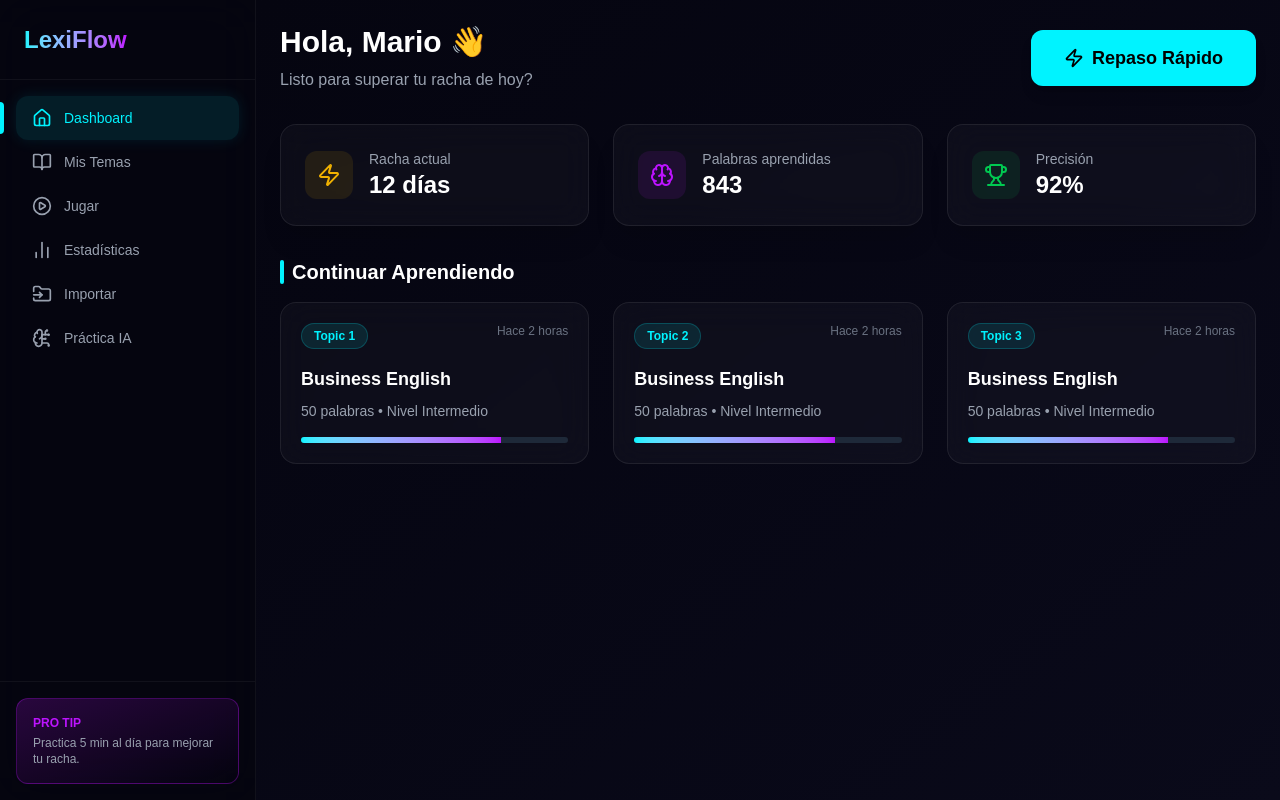
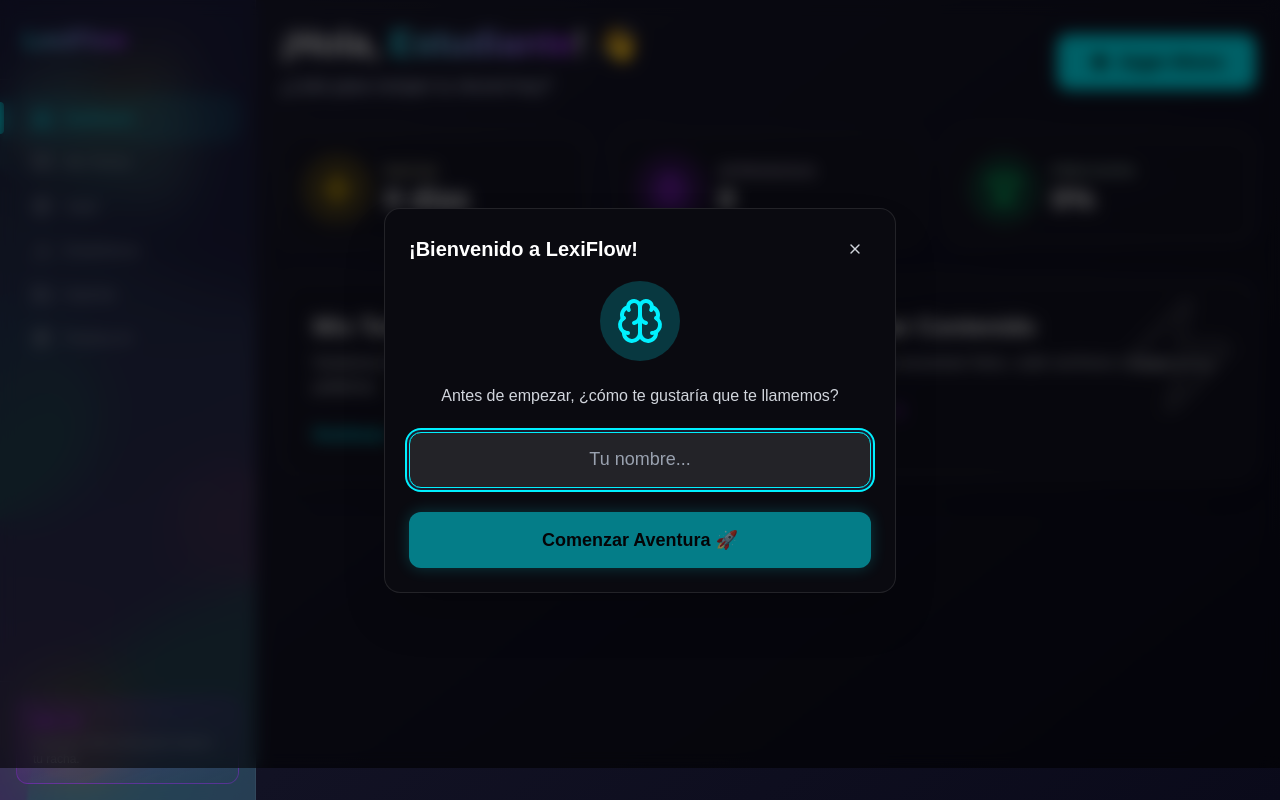
Before and after one commit to mariotc1/LexiFlow, a Next.js app: page / in a window 1280 px wide. Built offline with nearby package versions, Linux system fonts and the light colour scheme.

Commit message:
rediseño de la web mas funcionalidades de vd

```diff
--- a/src/app/game/results/page.tsx
+++ b/src/app/game/results/page.tsx
@@ -7,15 +7,15 @@
 import { dbService } from "@/lib/db";
 import { Trophy, RefreshCw, Home } from "lucide-react";
 import { motion } from "framer-motion";
+import { sfx } from "@/lib/sound";
 
 export default function ResultsPage() {
   const { score, results, words, resetGame } = useGameStore();
   const router = useRouter();
 
   useEffect(() => {
-    // Save stats?
-    // In a real app we'd save the session to IDB here or in store
-    // For now we just display
+    sfx.playWin();
+    // Save stats logic...
   }, []); // eslint-disable-line
 
   const accuracy = Math.round((results.correct / words.length) * 100) || 0;
--- a/src/app/globals.css
+++ b/src/app/globals.css
@@ -14,28 +14,35 @@
   --color-surface: var(--surface);
   --color-surface-hover: var(--surface-hover);
 
-  --shadow-neon-blue:
-    0 0 10px rgba(0, 243, 255, 0.5), 0 0 20px rgba(0, 243, 255, 0.3);
-  --shadow-neon-purple:
-    0 0 10px rgba(188, 19, 254, 0.5), 0 0 20px rgba(188, 19, 254, 0.3);
+  --shadow-neon-blue: 0 0 20px rgba(0, 247, 255, 0.6);
+  --shadow-neon-purple: 0 0 20px rgba(188, 19, 254, 0.6);
 }
 
 :root {
-  --background: #050510;
+  /* Dynamic Background Image from public folder */
+  --background-image: url('/image.png');
+
+  --background: #1a1a2e; /* Fallback */
   --foreground: #ffffff;
-  --surface: rgba(255, 255, 255, 0.05); /* Glass effect base */
-  --surface-hover: rgba(255, 255, 255, 0.1);
 
-  --brand-primary: #00f3ff; /* Cyan Neon */
-  --brand-secondary: #bc13fe; /* Purple Neon */
-  --brand-accent: #ff0055; /* Pink Neon */
+  /* More vibrant, friendly colors (Kahoot-ish but premium) */
+  --brand-primary: #00f0ff; /* Bright Cyan */
+  --brand-secondary: #aa22ff; /* Bright Purple */
+  --brand-accent: #ff0099; /* Hot Pink */
+
+  --surface: rgba(255, 255, 255, 0.15); /* Stronger glass */
+  --surface-hover: rgba(255, 255, 255, 0.25);
 
   --font-geist-sans: "Geist Sans", sans-serif;
   --font-geist-mono: "Geist Mono", monospace;
 }
 
 body {
-  background: var(--background);
+  background-color: var(--background);
+  background-image: var(--background-image);
+  background-size: cover;
+  background-position: center;
+  background-attachment: fixed;
   color: var(--foreground);
   font-family: var(--font-geist-sans);
   overflow-x: hidden;
@@ -43,19 +50,21 @@
 }
 
 /* Glassmorphism Utilities */
-.glass {
-  background: rgba(255, 255, 255, 0.03);
-  backdrop-filter: blur(16px);
-  -webkit-backdrop-filter: blur(16px);
-  border: 1px solid rgba(255, 255, 255, 0.08);
+/* The original .glass class was removed as it was replaced by the enhanced .glass-panel */
+
+/* Enhanced Glassmorphism for "Friendly" look */
+.glass-panel {
+  background: rgba(23, 23, 35, 0.6); /* Slightly darker for contrast against colorful bg */
+  backdrop-filter: blur(20px);
+  -webkit-backdrop-filter: blur(20px);
+  border: 1px solid rgba(255, 255, 255, 0.2);
+  @apply rounded-3xl shadow-xl transition-all duration-300;
 }
 
-.glass-panel {
-  background: rgba(255, 255, 255, 0.03);
-  backdrop-filter: blur(16px);
-  -webkit-backdrop-filter: blur(16px);
-  border: 1px solid rgba(255, 255, 255, 0.08);
-  @apply rounded-2xl shadow-xl;
+.glass-panel:hover {
+  transform: translateY(-2px);
+  border-color: rgba(255, 255, 255, 0.4);
+  box-shadow: 0 10px 40px -10px rgba(0,0,0,0.5);
 }
 
 .text-gradient {
--- a/src/app/page.tsx
+++ b/src/app/page.tsx
@@ -1,22 +1,120 @@
 "use client";
 
-import { motion } from "framer-motion";
+import { useEffect, useState } from "react";
+import { motion, AnimatePresence } from "framer-motion";
 import { Button } from "@/components/ui/Button";
-import { Zap, Trophy, Brain } from "lucide-react";
+import { Zap, Trophy, Brain, ArrowRight } from "lucide-react";
+import { useSettingsStore, useTemaStore } from "@/stores";
+import { dbService } from "@/lib/db";
+import { Modal } from "@/components/ui/Modal";
+import { Input } from "@/components/ui/Input";
+import Link from "next/link";
 
 export default function Home() {
+  const { userName, setUserName } = useSettingsStore();
+  const [showNameModal, setShowNameModal] = useState(false);
+  const [nameInput, setNameInput] = useState("");
+
+  const [stats, setStats] = useState({
+    streak: 0,
+    learnedWords: 0,
+    accuracy: 0
+  });
+
+  const [loading, setLoading] = useState(true);
+
+  // Check user name on mount
+  useEffect(() => {
+    // Small delay to allow hydration of persisted store
+    const timer = setTimeout(() => {
+        if (!userName) {
+            setShowNameModal(true);
+        }
+    }, 500);
+    return () => clearTimeout(timer);
+  }, [userName]);
+
+  useEffect(() => {
+    const loadStats = async () => {
+      const partidas = await dbService.getPartidas();
+      const palabras = await dbService.getAllPalabras();
+
+      // Calculate Stats
+      // 1. Learned Words (words with > 0 hits)
+      const learned = palabras.filter(p => p.aciertos > 0).length;
+
+      // 2. Accuracy
+      const totalHits = palabras.reduce((a, b) => a + b.aciertos, 0);
+      const totalMisses = palabras.reduce((a, b) => a + b.fallos, 0);
+      const total = totalHits + totalMisses;
+      const acc = total > 0 ? Math.round((totalHits / total) * 100) : 0;
+
+      // 3. Streak (consecutive days with at least 1 game)
+      // Sort partidas by date descending
+      const sortedPartidas = [...partidas].sort((a, b) => b.fecha - a.fecha);
+      let currentStreak = 0;
+      if (sortedPartidas.length > 0) {
+        const today = new Date().setHours(0,0,0,0);
+        const lastGameDay = new Date(sortedPartidas[0].fecha).setHours(0,0,0,0);
+
+        // If last game was today or yesterday, streak is alive
+        if (today - lastGameDay <= 86400000) {
+            currentStreak = 1;
+            let checkDate = lastGameDay;
+
+            // Check previous days
+            // Simple logic: unique days
+            const uniqueDays = new Set(sortedPartidas.map(p => new Date(p.fecha).setHours(0,0,0,0)));
+            // We need to check continuity.
+            // ... simple version: just count unique days for now as "Total Active Days" or fix streak logic later.
+            // Let's implement real streak:
+             const daysArray = Array.from(uniqueDays).sort((a, b) => b - a);
+
+             for (let i = 0; i < daysArray.length - 1; i++) {
+                 const diff = (daysArray[i] - daysArray[i+1]) / 86400000;
+                 if (diff <= 1) { // Consecutive day (1 day diff)
+                     currentStreak++;
+                 } else {
+                     break;
+                 }
+             }
+        }
+      }
+
+      setStats({
+        streak: currentStreak,
+        learnedWords: learned,
+        accuracy: acc
+      });
+      setLoading(false);
+    };
+    loadStats();
+  }, []);
+
+  const handleSaveName = (e: React.FormEvent) => {
+    e.preventDefault();
+    if (nameInput.trim()) {
+        setUserName(nameInput.trim());
+        setShowNameModal(false);
+    }
+  };
+
   return (
-    <div className="space-y-8">
+    <div className="space-y-8 pb-20">
       {/* Header */}
-      <div className="flex items-center justify-between">
+      <div className="flex flex-col md:flex-row items-center justify-between gap-4">
         <div>
-          <h1 className="text-3xl font-bold text-white mb-2">Hola, Mario 👋</h1>
-          <p className="text-gray-400">Listo para superar tu racha de hoy?</p>
+          <h1 className="text-4xl font-bold text-white mb-2 drop-shadow-md">
+            ¡Hola, <span className="text-transparent bg-clip-text bg-gradient-to-r from-[var(--brand-primary)] to-[var(--brand-secondary)]">{userName || 'Estudiante'}</span>! 👋
+          </h1>
+          <p className="text-indigo-100 text-lg">¿Listo para romper tu récord hoy?</p>
         </div>
-        <Button variant="primary" size="lg" className="shadow-lg shadow-[var(--brand-primary)]/20">
-          <Zap className="mr-2 h-5 w-5" />
-          Repaso Rápido
-        </Button>
+        <Link href="/game">
+            <Button variant="primary" size="lg" className="shadow-lg shadow-[var(--brand-primary)]/40 hover:scale-105 transition-transform animate-bounce-slow">
+            <Zap className="mr-2 h-5 w-5 fill-current" />
+            Jugar Ahora
+            </Button>
+        </Link>
       </div>
 
       {/* Stats Grid */}
@@ -25,15 +123,15 @@
           initial={{ opacity: 0, y: 20 }}
           animate={{ opacity: 1, y: 0 }}
           transition={{ delay: 0.1 }}
-          className="glass-panel p-6"
+          className="glass-panel p-6 border-l-4 border-yellow-400 bg-gradient-to-br from-yellow-500/10 to-transparent"
         >
           <div className="flex items-center gap-4">
-            <div className="p-3 rounded-xl bg-yellow-500/10 text-yellow-500">
-              <Zap className="h-6 w-6" />
+            <div className="p-4 rounded-full bg-yellow-400/20 text-yellow-400 shadow-[0_0_15px_rgba(250,204,21,0.3)]">
+              <Zap className="h-8 w-8" />
             </div>
             <div>
-              <p className="text-sm text-gray-400">Racha actual</p>
-              <h3 className="text-2xl font-bold">12 días</h3>
+              <p className="text-sm text-yellow-100 font-medium uppercase tracking-wider">Racha</p>
+              <h3 className="text-3xl font-bold text-white">{stats.streak} días</h3>
             </div>
           </div>
         </motion.div>
@@ -42,15 +140,15 @@
           initial={{ opacity: 0, y: 20 }}
           animate={{ opacity: 1, y: 0 }}
           transition={{ delay: 0.2 }}
-          className="glass-panel p-6"
+          className="glass-panel p-6 border-l-4 border-[var(--brand-secondary)] bg-gradient-to-br from-[var(--brand-secondary)]/10 to-transparent"
         >
           <div className="flex items-center gap-4">
-            <div className="p-3 rounded-xl bg-[var(--brand-secondary)]/10 text-[var(--brand-secondary)]">
-              <Brain className="h-6 w-6" />
+            <div className="p-4 rounded-full bg-[var(--brand-secondary)]/20 text-[var(--brand-secondary)] shadow-[0_0_15px_rgba(188,19,254,0.3)]">
+              <Brain className="h-8 w-8" />
             </div>
             <div>
-              <p className="text-sm text-gray-400">Palabras aprendidas</p>
-              <h3 className="text-2xl font-bold">843</h3>
+              <p className="text-sm text-purple-100 font-medium uppercase tracking-wider">Aprendidas</p>
+              <h3 className="text-3xl font-bold text-white">{stats.learnedWords}</h3>
             </div>
           </div>
         </motion.div>
@@ -59,52 +157,83 @@
           initial={{ opacity: 0, y: 20 }}
           animate={{ opacity: 1, y: 0 }}
           transition={{ delay: 0.3 }}
-          className="glass-panel p-6"
+          className="glass-panel p-6 border-l-4 border-green-400 bg-gradient-to-br from-green-500/10 to-transparent"
         >
           <div className="flex items-center gap-4">
-            <div className="p-3 rounded-xl bg-green-500/10 text-green-500">
-              <Trophy className="h-6 w-6" />
+            <div className="p-4 rounded-full bg-green-400/20 text-green-400 shadow-[0_0_15px_rgba(74,222,128,0.3)]">
+              <Trophy className="h-8 w-8" />
             </div>
             <div>
-              <p className="text-sm text-gray-400">Precisión</p>
-              <h3 className="text-2xl font-bold">92%</h3>
+              <p className="text-sm text-green-100 font-medium uppercase tracking-wider">Precisión</p>
+              <h3 className="text-3xl font-bold text-white">{stats.accuracy}%</h3>
             </div>
           </div>
         </motion.div>
       </div>
 
-      {/* Recent Activity or Suggestions */}
-      <section>
-        <h2 className="text-xl font-bold mb-4 flex items-center gap-2">
-          <span className="w-1 h-6 bg-[var(--brand-primary)] rounded-full"/>
-          Continuar Aprendiendo
-        </h2>
-        <div className="grid grid-cols-1 md:grid-cols-2 lg:grid-cols-3 gap-6">
-          {/* Mock Cards for now, will connect to store */}
-          {[1, 2, 3].map((i) => (
+      {/* Action Cards */}
+      <div className="grid grid-cols-1 md:grid-cols-2 gap-6">
+        <Link href="/topics">
             <motion.div
-              key={i}
-              initial={{ opacity: 0, scale: 0.95 }}
-              animate={{ opacity: 1, scale: 1 }}
-              transition={{ delay: 0.2 + (i * 0.1) }}
-              className="glass p-5 rounded-2xl hover:bg-white/5 transition-all cursor-pointer group border border-white/5 hover:border-[var(--brand-primary)]/30"
+                whileHover={{ scale: 1.02, rotate: -1 }}
+                className="glass-panel p-8 cursor-pointer group relative overflow-hidden h-full"
             >
-              <div className="flex justify-between items-start mb-4">
-                <span className="bg-[var(--brand-primary)]/10 text-[var(--brand-primary)] text-xs font-bold px-3 py-1 rounded-full border border-[var(--brand-primary)]/20">
-                  Topic {i}
-                </span>
-                <span className="text-xs text-gray-500">Hace 2 horas</span>
-              </div>
-              <h3 className="text-lg font-bold mb-2 group-hover:text-[var(--brand-primary)] transition-colors">Business English</h3>
-              <p className="text-sm text-gray-400 mb-4">50 palabras • Nivel Intermedio</p>
+                <div className="absolute top-0 right-0 p-3 opacity-10 group-hover:opacity-20 transition-opacity">
+                    <Brain className="w-32 h-32" />
+                </div>
+                <h3 className="text-2xl font-bold mb-2 group-hover:text-[var(--brand-primary)] transition-colors">Mis Temas</h3>
+                <p className="text-gray-300 mb-6">Gestiona tus listas de vocabulario y añade nuevas palabras.</p>
+                <div className="flex items-center text-[var(--brand-primary)] font-bold">
+                    Gestionar <ArrowRight className="ml-2 w-5 h-5 group-hover:translate-x-2 transition-transform" />
+                </div>
+            </motion.div>
+        </Link>
 
-              <div className="w-full bg-gray-800 h-1.5 rounded-full overflow-hidden">
-                <div className="bg-gradient-to-r from-[var(--brand-primary)] to-[var(--brand-secondary)] h-full w-3/4" />
-              </div>
+        <Link href="/import">
+            <motion.div
+                 whileHover={{ scale: 1.02, rotate: 1 }}
+                 className="glass-panel p-8 cursor-pointer group relative overflow-hidden h-full"
+            >
+                <div className="absolute top-0 right-0 p-3 opacity-10 group-hover:opacity-20 transition-opacity">
+                    <Zap className="w-32 h-32" />
+                </div>
+                <h3 className="text-2xl font-bold mb-2 group-hover:text-[var(--brand-secondary)] transition-colors">Importar Contenido</h3>
+                <p className="text-gray-300 mb-6">Usa IA para escanear fotos, subir archivos o pegar texto.</p>
+                <div className="flex items-center text-[var(--brand-secondary)] font-bold">
+                    Importar <ArrowRight className="ml-2 w-5 h-5 group-hover:translate-x-2 transition-transform" />
+                </div>
             </motion.div>
-          ))}
-        </div>
-      </section>
+        </Link>
+      </div>
+
+      <Modal
+        isOpen={showNameModal}
+        onClose={() => {}} // Force entry
+        title="¡Bienvenido a LexiFlow!"
+      >
+        <form onSubmit={handleSaveName} className="space-y-6">
+          <div className="text-center">
+            <div className="mb-4 inline-block p-4 rounded-full bg-[var(--brand-primary)]/20 text-[var(--brand-primary)]">
+                <Brain className="w-12 h-12" />
+            </div>
+            <p className="text-gray-300 mb-4">
+              Antes de empezar, ¿cómo te gustaría que te llamemos?
+            </p>
+          </div>
+          <div>
+            <Input
+              value={nameInput}
+              onChange={(e) => setNameInput(e.target.value)}
+              placeholder="Tu nombre..."
+              className="text-center text-lg h-14 bg-white/10 border-white/20 focus:border-[var(--brand-primary)]"
+              autoFocus
+            />
+          </div>
+          <Button type="submit" size="lg" className="w-full" disabled={!nameInput.trim()}>
+            Comenzar Aventura 🚀
+          </Button>
+        </form>
+      </Modal>
     </div>
   );
 }
--- /dev/null
+++ b/src/lib/sound.ts
@@ -0,0 +1,85 @@
+// Basic sound synthesis to avoid external assets for now, or use placeholder URLs
+// For a premium feel, real assets are better, but we can synthesize "8-bit" or "modern" beeps.
+// Let's use simple oscillator-based sounds for "Kahoot-like" feedback without assets.
+
+class SoundFX {
+  private ctx: AudioContext | null = null;
+  private soundEnabled = true;
+
+  constructor() {
+    if (typeof window !== 'undefined') {
+      // Init on first user interaction usually
+      this.soundEnabled = true; // controlled by store
+    }
+  }
+
+  private getCtx() {
+    if (!this.ctx) {
+      this.ctx = new (window.AudioContext || (window as any).webkitAudioContext)();
+    }
+    return this.ctx;
+  }
+
+  public setEnabled(enabled: boolean) {
+    this.soundEnabled = enabled;
+  }
+
+  private playTone(freq: number, type: OscillatorType, duration: number, startTime = 0) {
+    if (!this.soundEnabled) return;
+    try {
+        const ctx = this.getCtx();
+        const osc = ctx.createOscillator();
+        const gain = ctx.createGain();
+
+        osc.type = type;
+        osc.frequency.value = freq;
+
+        osc.connect(gain);
+        gain.connect(ctx.destination);
+
+        const now = ctx.currentTime + startTime;
+        osc.start(now);
+
+        gain.gain.setValueAtTime(0.1, now);
+        gain.gain.exponentialRampToValueAtTime(0.001, now + duration);
+
+        osc.stop(now + duration);
+    } catch(e) {
+        console.error(e);
+    }
+  }
+
+  public playCorrect() {
+    // Digging coin sound / Positive Ding
+    this.playTone(800, 'sine', 0.1);
+    this.playTone(1200, 'sine', 0.3, 0.1);
+  }
+
+  public playIncorrect() {
+    // Low thud
+    this.playTone(200, 'sawtooth', 0.1);
+    this.playTone(150, 'sawtooth', 0.3, 0.1);
+  }
+
+  public playAlmost() {
+     // Questioning tone similar to incorrect but softer
+     this.playTone(300, 'triangle', 0.2);
+     this.playTone(400, 'triangle', 0.2, 0.2);
+  }
+
+  public playWin() {
+    // Fanfare
+    const now = 0;
+    this.playTone(440, 'square', 0.2, now);
+    this.playTone(554, 'square', 0.2, now + 0.2);
+    this.playTone(659, 'square', 0.4, now + 0.4);
+    this.playTone(880, 'square', 0.8, now + 0.8);
+  }
+
+  public playClick() {
+      // Soft click
+      this.playTone(800, 'triangle', 0.05);
+  }
+}
+
+export const sfx = new SoundFX();
--- a/src/stores/index.ts
+++ b/src/stores/index.ts
@@ -1,4 +1,5 @@
 import { create } from 'zustand';
+import { persist } from 'zustand/middleware';
 import { dbService } from '../lib/db';
 import { Tema, Palabra, Partida, ModoJuego } from '../types';
 
@@ -76,13 +77,24 @@
   resetGame: () => set({ isPlaying: false, words: [], currentWordIndex: 0 })
 }));
 
-// --- Settings Store (Theme, Sound, etc) ---
+// --- Settings Store (Theme, Sound, User) ---
 interface SettingsStore {
+  userName: string;
   soundEnabled: boolean;
+  setUserName: (name: string) => void;
   toggleSound: () => void;
 }
 
-export const useSettingsStore = create<SettingsStore>((set) => ({
-  soundEnabled: true,
-  toggleSound: () => set(state => ({ soundEnabled: !state.soundEnabled }))
-}));
+export const useSettingsStore = create<SettingsStore>()(
+  persist(
+    (set) => ({
+      userName: "",
+      soundEnabled: true,
+      setUserName: (name) => set({ userName: name }),
+      toggleSound: () => set((state) => ({ soundEnabled: !state.soundEnabled })),
+    }),
+    {
+      name: 'lexiflow-settings',
+    }
+  )
+);
```
Also changed, not shown: src/app/game/play/page.tsx (+7 -5 lines), public/image.png (added).
